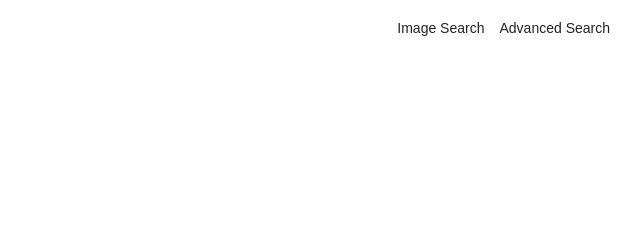
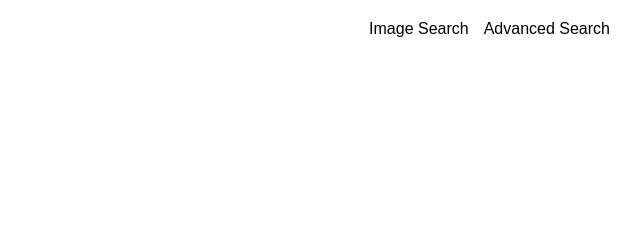
Before and after one commit to ehsan1992-71/search, a plain HTML site: page index.html in a window 1280 px wide. Shown: the top 240 px of the page, 640-1280 px from the left. Drawn offline with Linux system fonts and the light colour scheme.

Commit message:
Fix navigation links and improve styling

```diff
--- a/index.html
+++ b/index.html
@@ -10,8 +10,9 @@
 
     <!-- Top right links -->
     <div class="navbar">
-        <a href="/images.html">Image Search</a>
-        <a href="/advanced.html">Advanced Search</a>
+        <a href="images.html">Image Search</a>
+        <a href="advanced.html">Advanced Search</a>
+
     </div>
 
     <!-- Main search section -->
@@ -30,6 +31,7 @@
                 <!-- "I'm Feeling Lucky" button -->
                 <input type="submit" name="btnI" value="I'm Feeling Lucky" class="btn">
             </div>
+
         </form>
     </div>
 
--- a/style.css
+++ b/style.css
@@ -15,12 +15,25 @@ body {
     justify-content: flex-end;
     padding: 20px 30px;
     gap: 15px;
+    position: relative;     /* ← اضافه کنید */
+    z-index: 10;            /* ← اضافه کنید */
 }
 
-.navbar a {
-    color: #222;
+.navbar a{
     text-decoration: none;
-    font-size: 14px;
+    color: black;
+}
+
+/* Main section - centered search */
+.main {
+    flex: 1;
+    display: flex;
+    flex-direction: column;
+    align-items: center;
+    justify-content: center;
+    margin-top: -50px;      /* ← از -100px به -50px تغییر دهید */
+    position: relative;     /* ← اضافه کنید */
+    z-index: 1;             /* ← اضافه کنید */
 }
 
 .navbar a:hover {
```
